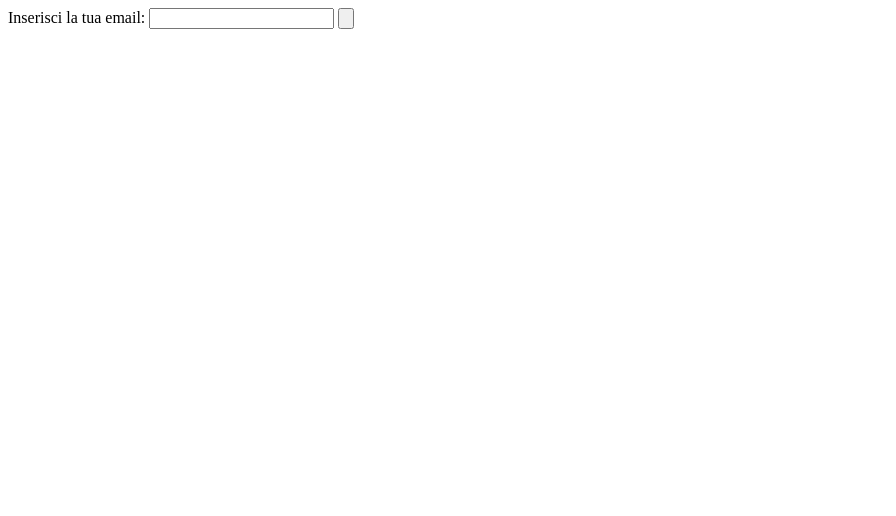
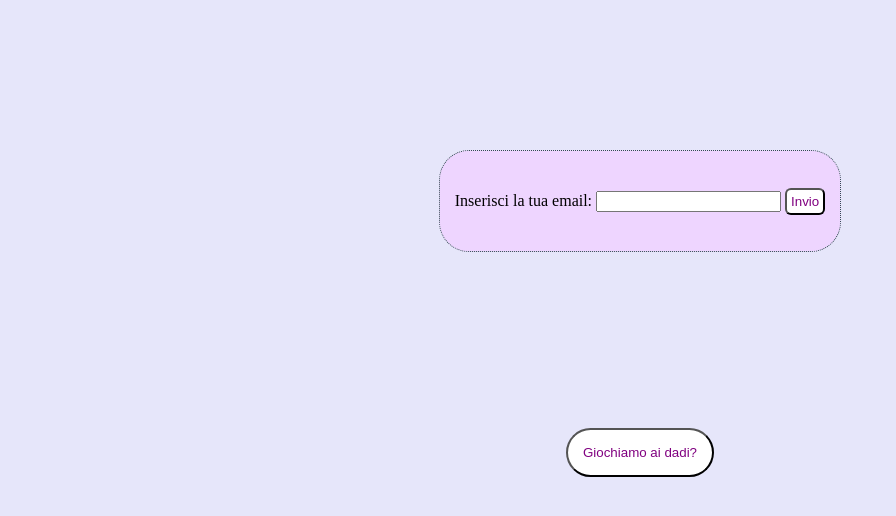
Before and after one commit to Miyka96/js-mail-dadi, a plain HTML site: page index.html in a window 1280 px wide. Shown: the whole page, without its empty margins (0-896 px from the left). Drawn offline with Linux system fonts and the light colour scheme.

Commit message:
progress (added style)

```diff
--- a/index.html
+++ b/index.html
@@ -8,11 +8,18 @@
     <link rel="stylesheet" href="style.css">
 </head>
 <body>
-    <form action="">
-        <label for="email">Inserisci la tua email:</label>
-        <input type="email" id="email" name="email">
-        <input id="submit" type="submit" value="">
-    </form>
+
+    <div class="container">
+        <form action="">
+            <label for="email">Inserisci la tua email:</label>
+            <input type="email" id="email" name="email">
+            <input id="submit" type="submit" value="Invio">
+        </form>
+    </div>
+
+    <div class="container transparent">
+        <button class="button"> <a href="">Giochiamo ai dadi?</a></button>
+    </div>
 
     <script src="app.js"></script>
 </body>
--- a/style.css
+++ b/style.css
@@ -0,0 +1,37 @@
+body{
+    background-color: lavender;
+}
+#submit{
+    border-radius: 6px;
+    padding: 4px;
+    background-color: white;
+    color: purple;
+}
+a{
+    text-decoration: none;
+    color: currentColor;
+}
+.container{
+    background-color: rgb(238, 213, 255);
+    margin: 0 auto;
+    width: 400px;
+    height: 100px;
+    display: flex;
+    justify-content: center;
+    align-items: center;
+    border-radius: 30px;
+    border: 1px dotted darkslategrey;
+    margin-top:150px;
+}
+
+.transparent{
+    border: transparent;
+    background-color: transparent;
+}
+
+.button{
+    border-radius: 500px;
+    padding: 15px;
+    background-color: white;
+    color: purple;
+}
```
Also changed, not shown: app.js (line endings or trailing spaces).
